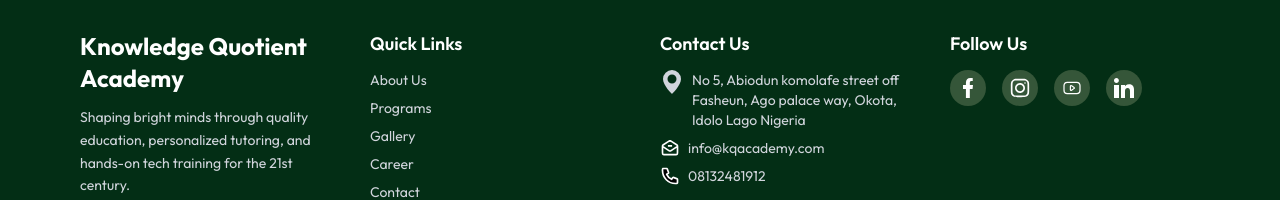
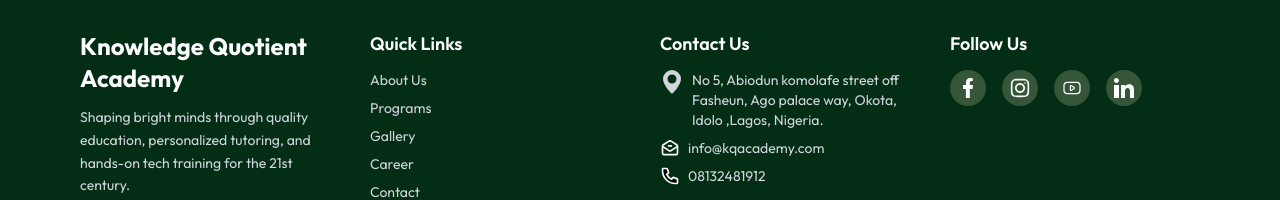
Before and after one commit to AChris-T/KnowledgeQuotientAcademy, a React (Vite) app: page /contact in a window 1280 px wide. Shown: the part 1126-1326 px from the top of the page. Built offline with nearby package versions, Linux system fonts and the light colour scheme.

Commit message:
made changes on the explore courses

```diff
--- a/src/common/Footer.jsx
+++ b/src/common/Footer.jsx
@@ -89,7 +89,7 @@ export default function Footer() {
                 <LocationIcon />
               </div>
               No 5, Abiodun komolafe street off Fasheun, Ago palace way, Okota,
-              Idolo Lago Nigeria{' '}
+              Idolo ,Lagos, Nigeria.{' '}
             </li>
             <li className="flex items-center gap-2">
               <div>
```
